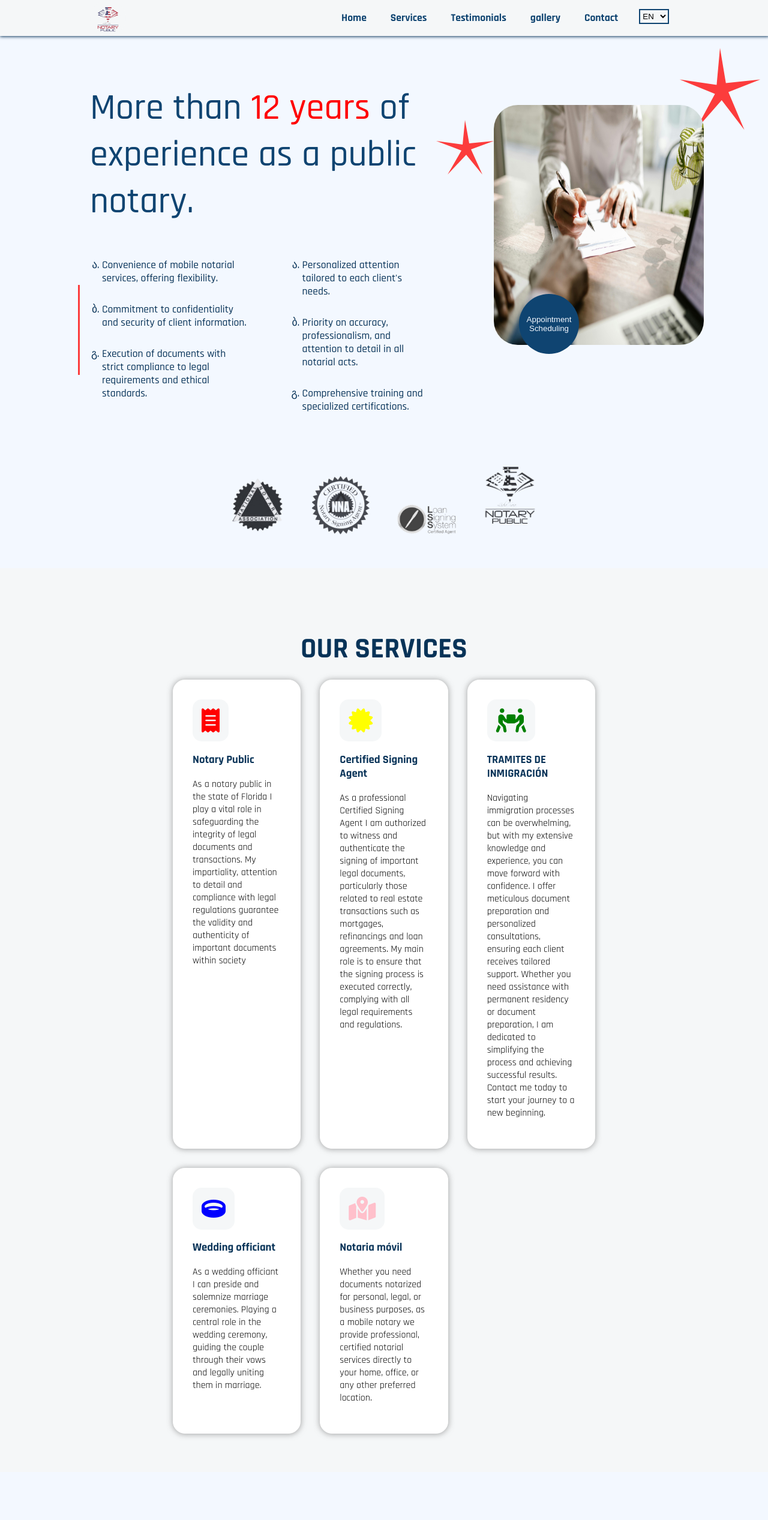
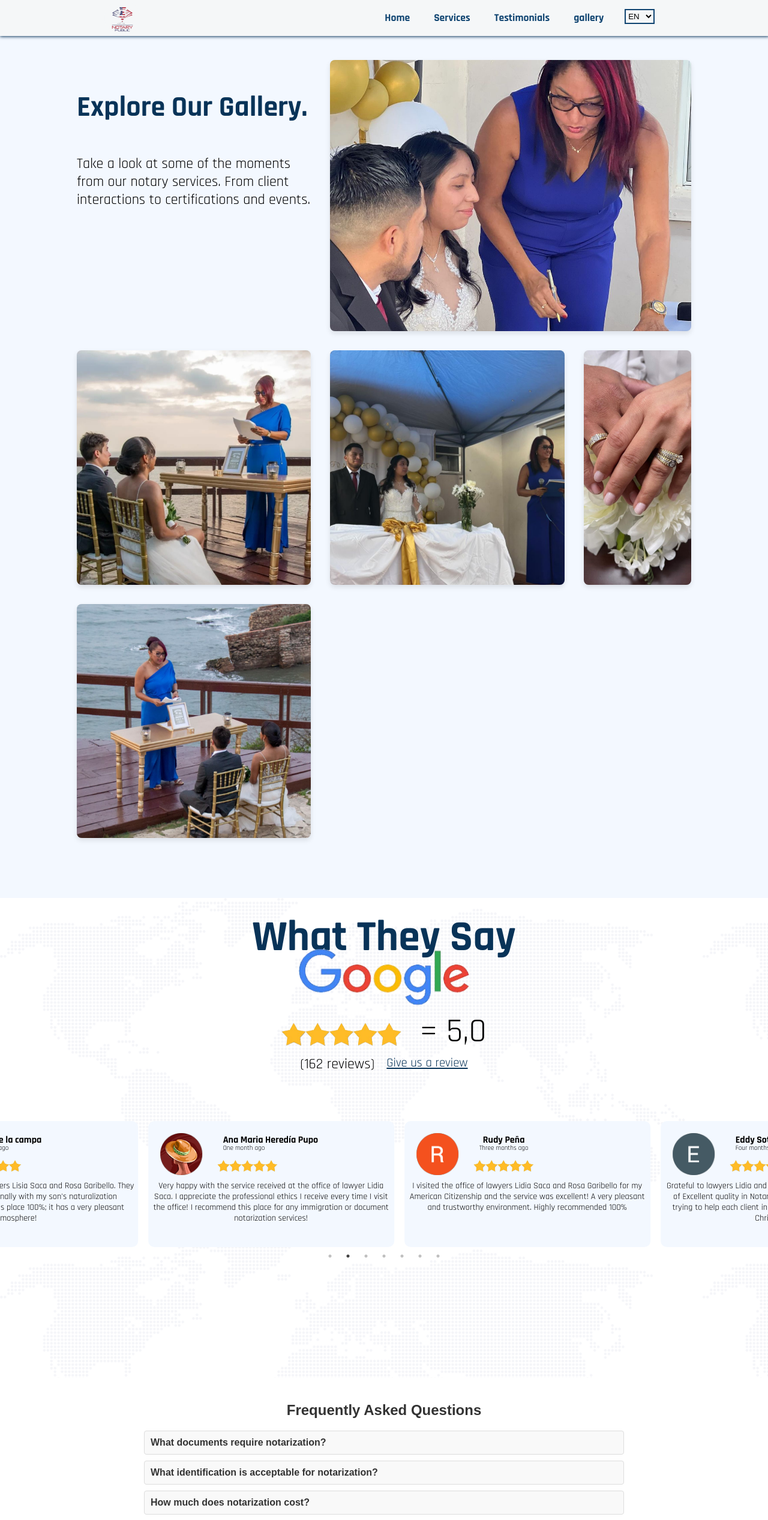
Before and after one commit to YemilR10s/notary-public-portafolio, a React (Vite) app: page /gallery in a window 1280 px wide. Shown: the top 2534 px of the page at 60% size. Built offline with nearby package versions, Linux system fonts and the light colour scheme; a web font is replaced by a local one.

Commit message:
add routes

```diff
--- a/src/App.jsx
+++ b/src/App.jsx
@@ -23,6 +23,7 @@ import esGallery from "./components/locales/gallery/esGallery.json"
 import {initReactI18next} from "react-i18next"
 import i18n from 'i18next'
 import { FAQ } from './components/jsx/fqa'
+import { BrowserRouter, Route, Routes } from 'react-router-dom'
 
 
 // initialize i18next
@@ -66,16 +67,24 @@ function App() {
 
   return (
 
-      <>
+    <BrowserRouter>
+
       <Navbar/>
 
-        <Home />
-        <Services/>
-        <Gallery/>
-        <Testimonios />
-        <FAQ/>
+      <Routes>
+
+        <Route exact path='/' element={<Home />}/>
+        <Route path='/services' element={<Services/>}/>
+        <Route path='/gallery' element={<Gallery/>}/>
+        <Route path='/testimonios' element={<Testimonios />}/>
+        <Route path='/faq' element={ <FAQ/>}/>
+
+      </Routes>
+
       <Footer/>
-      </>
+
+    </BrowserRouter>
+
 
   );
 }
--- a/src/components/jsx/gallery.jsx
+++ b/src/components/jsx/gallery.jsx
@@ -6,6 +6,7 @@ import gallery2 from '/gallery2.jpg';
 import gallery3 from '/gallery3.jpg';
 import gallery4 from '/gallery4.jpg';
 import gallery6 from '/gallery6.jpg';
+import { Testimonios } from './testimonios';
 
 
 export const Gallery = () => {
@@ -30,6 +31,8 @@ export const Gallery = () => {
     </div>
 
     </div>
+    <Testimonios/>
     </>
+
   );
 };
--- a/src/components/jsx/home.jsx
+++ b/src/components/jsx/home.jsx
@@ -1,4 +1,6 @@
 import '../styles/home.css';
+import { Services } from './services';
+import { Testimonios } from './testimonios';
 import imagenPortafolio from '/home.jpg';
 import logo1 from "/logo1.png"
 import logo2 from "/logo2.png"
@@ -68,6 +70,8 @@ export const Home = () => {
         <img src={logo3} alt="logo3" />
         <img src={logo4} alt="logo3" />
       </div>
+      <Services/>
+      <Testimonios/>
     </>
   )
 }
--- a/src/components/jsx/navbar.jsx
+++ b/src/components/jsx/navbar.jsx
@@ -3,6 +3,7 @@ import '../styles/navbar.css'
 import logo from "/logo.png"
 import {useTranslation} from "react-i18next"
 import {motion} from "framer-motion"
+import { Link } from 'react-router-dom'
 
 
 
@@ -30,10 +31,7 @@ export const Navbar = () => {
   return (
 
     <>
-    <motion.div className="navbar-container"
-    initial={{opacity:0, y:-100}}
-    animate={{opacity:1, y:0}}
-    transition={{duration: 1.5}}>
+    <div className="navbar-container">
 
     <div className="logo" >
       <img src={logo} alt="logo" />
@@ -41,11 +39,11 @@ export const Navbar = () => {
 
      <ul className={showMenu ? "items-container active": 'items-container'}>
 
-        <li><a href="#home">{t("home")}</a></li>
-        <li><a href="#services">{t("services")}</a></li>
-        <li><a href="#testimonios">{t("testimonials")}</a></li>
-        <li><a href="#gallery">{t("gallery")}</a></li>
-        <li><a href="#footer">{t("contact")}</a></li>
+        <li><Link to="/">{t("home")}</Link></li>
+        <li><Link to="/services">{t("services")}</Link></li>
+        <li><Link to="/testimonios">{t("testimonials")}</Link></li>
+        <li><Link to="/gallery">{t("gallery")}</Link></li>
+
 
 
     <select className="idiomas" onChange={handleSelectChange}>
@@ -57,7 +55,7 @@ export const Navbar = () => {
 
      <i onClick={toggleMenu} className={showMenu ? "fa-solid fa-xmark" :"fa-solid fa-bars"}></i>
 
-    </motion.div>
+    </div>
     </>
   )
 }
--- a/src/components/jsx/services.jsx
+++ b/src/components/jsx/services.jsx
@@ -1,6 +1,7 @@
 
 import '../styles/services.css'
 import { useTranslation } from 'react-i18next'
+
 
 
 
--- a/src/components/jsx/testimonios.jsx
+++ b/src/components/jsx/testimonios.jsx
@@ -3,6 +3,7 @@ import { CardTestimonios } from "./cardTestimonios"
 import "../styles/testimonios.css"
 import Slider from "react-slick";
 import { useTranslation } from "react-i18next";
+import { FAQ } from "./fqa";
 
 
 
@@ -89,7 +90,7 @@ export const Testimonios = () => {
       ))}
       </Slider>
     </div>
-
+    <FAQ/>
     </>
   )
 }
--- a/vite.config.js
+++ b/vite.config.js
@@ -4,5 +4,5 @@ import react from '@vitejs/plugin-react-swc'
 // https://vitejs.dev/config/
 export default defineConfig({
   plugins: [react()],
-  base: "/notary-public-portafolio/"
+
 })
```
